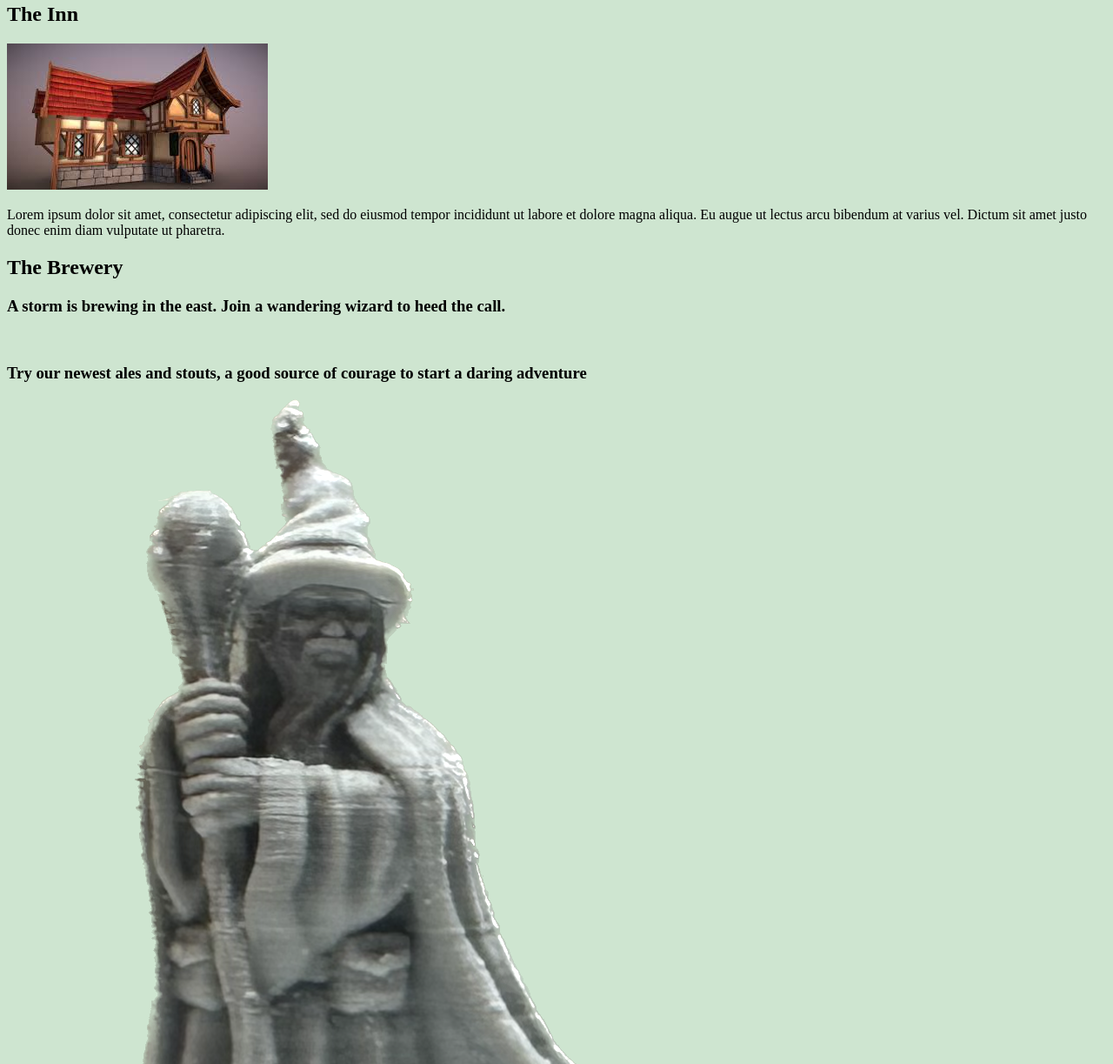
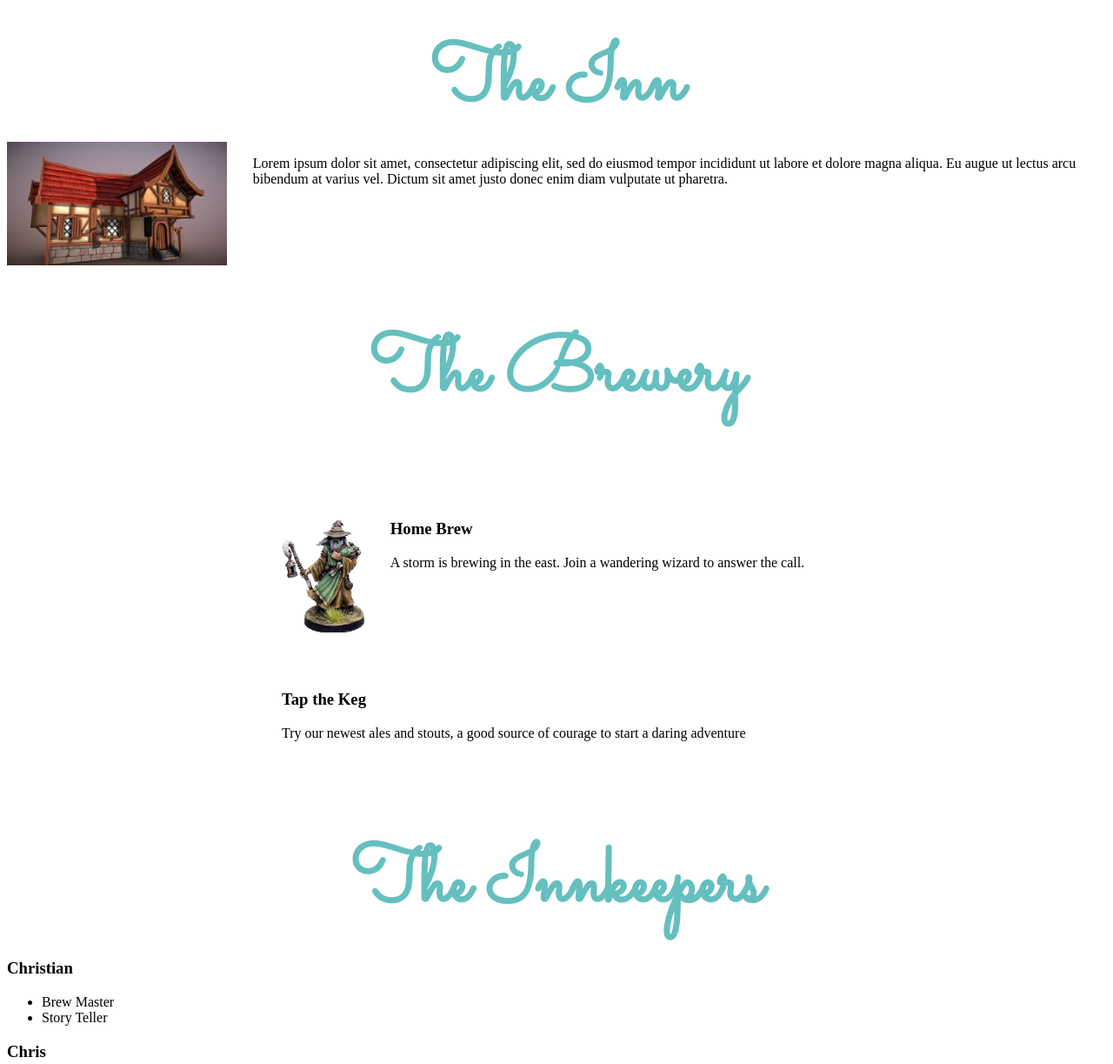
Before and after one commit to usngrimsley/INKBrewery, a plain HTML site: page index.html in a window 1280 px wide. Shown: the part 77-1300 px from the top of the page at 87% size. Drawn offline with Linux system fonts and the light colour scheme.

Commit message:
Minor Updates to WS

```diff
--- a/css/styles.css
+++ b/css/styles.css
@@ -1,3 +1,34 @@
-body {
-  background-color: #CEE5D0
+
+h2 {
+  text-align: center;
+  margin: 50px auto 0 auto;
+  font-family: 'Sacramento', cursive;
+  font-size: 5.625rem;
+  color: #66BFBF;
 }
+
+.brew-h2 {
+  text-align: center;
+  margin: 150px auto 0 auto;
+  font-family: 'Sacramento', cursive;
+  font-size: 5.625rem;
+  color: #66BFBF;
+}
+
+.brew-row {
+  margin: 100px auto 100px auto;
+  width: 50%;
+  text-align: left;
+}
+
+.inn-img {
+  width: 20%;
+  float: left;
+  margin-right: 30px;
+}
+
+.ww-img {
+  width: 15%;
+  float: left;
+  margin-right: 30px;
+}
--- a/index.html
+++ b/index.html
@@ -4,13 +4,16 @@
     <meta charset="utf-8">
     <title>The Inn Keeper's Brewery</title>
     <link rel="stylesheet" href="css/styles.css">
+    <link rel="preconnect" href="https://fonts.googleapis.com">
+<link rel="preconnect" href="https://fonts.gstatic.com" crossorigin>
+<link href="https://fonts.googleapis.com/css2?family=Merriweather&family=Montserrat&family=Sacramento&display=swap" rel="stylesheet">
 
   </head>
   <body>
     <h1>Come in, friend. This is where the magic happens.</h1>
 
     <h2>The Inn</h2>
-    <img src="images/inn.jpeg" alt="">
+    <img class="inn-img" src="images/inn.jpeg" alt="Inn">
     <p>
     Lorem ipsum dolor sit amet, consectetur adipiscing elit, sed do eiusmod
     tempor incididunt ut labore et dolore magna aliqua. Eu augue ut lectus arcu
@@ -18,16 +21,31 @@
      pharetra.
     </p>
 
-    <h2>The Brewery</h2>
-    <h3>A storm is brewing in the east. Join a wandering wizard to
-    heed the call.
-    </h3>
+    <h2 class="brew-h2">The Brewery</h2>
+    <div class="brew-row">
+    <img class="ww-img" src="images/ww1.png" alt="wandering wizards">
+    <h3>Home Brew</h3>
+    <p>A storm is brewing in the east. Join a wandering wizard to
+    answer the call.</p>
+    </div>
+    <div class="brew-row">
     <img src="" alt="">
-    <h3>Try our newest ales and stouts, a good source of courage to start
-    a daring adventure</h3>
-    <img src="images/ww.png" alt="">
+    <h3>Tap the Keg</h3>
+    <p>Try our newest ales and stouts, a good source of courage to start
+    a daring adventure</p>
+    </div>
 
     <h2>The Innkeepers</h2>
+    <h3>Christian</h3>
+    <ul>
+      <li>Brew Master</li>
+      <li>Story Teller</li>
+    </ul>
 
+    <h3>Chris</h3>
+    <ul>
+      <li>Web Master</li>
+      <li>Story Teller</li>
+    </ul>
   </body>
 </html>
```
Also changed, not shown: images/ww.jpg (added), images/ww1.png (added), 1 other file.
